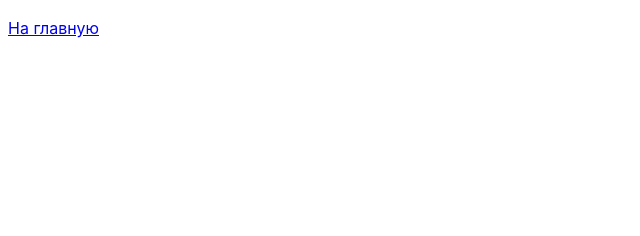
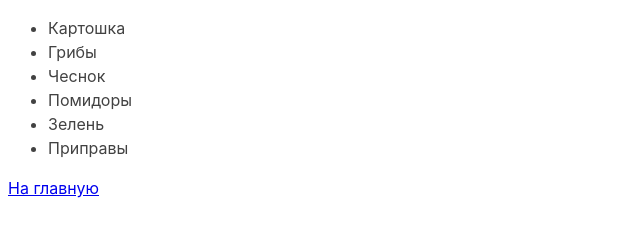
Before and after one commit to OlhaDudchenko/goit-js-hw-07, a plain HTML site: page task-02.html in a window 1280 px wide. Shown: the whole page, without its empty margins (0-640 px from the left). Drawn offline with Linux system fonts and the light colour scheme.

Commit message:
add task-02

```diff
--- a/js/task-02.js
+++ b/js/task-02.js
@@ -0,0 +1,26 @@
+const ingredients = [
+  'Картошка',
+  'Грибы',
+  'Чеснок',
+  'Помидоры',
+  'Зелень',
+  'Приправы',
+];
+
+// console.log(ingredients);
+const ingridientsListEl = document.querySelector('#ingredients');
+// console.log(ingridientsListEl);
+
+const createElements = (ingredients) => {
+    return ingredients.map((ingridient,index) => {
+        const liEl = document.createElement('li');
+        liEl.textContent = ingredients[index];
+        return liEl;
+    });
+
+}
+// console.log(createElements(ingredients));
+
+const elements = createElements(ingredients);
+ingridientsListEl.append(...elements);
+console.log(ingridientsListEl);
--- a/task-02.html
+++ b/task-02.html
@@ -18,6 +18,7 @@
 </head>
 
 <body>
+    <ul id="ingredients"></ul>
     <p><a href="index.html">На главную</a></p>
     <script src="js/task-02.js" type="module"></script>
 </body>
```
